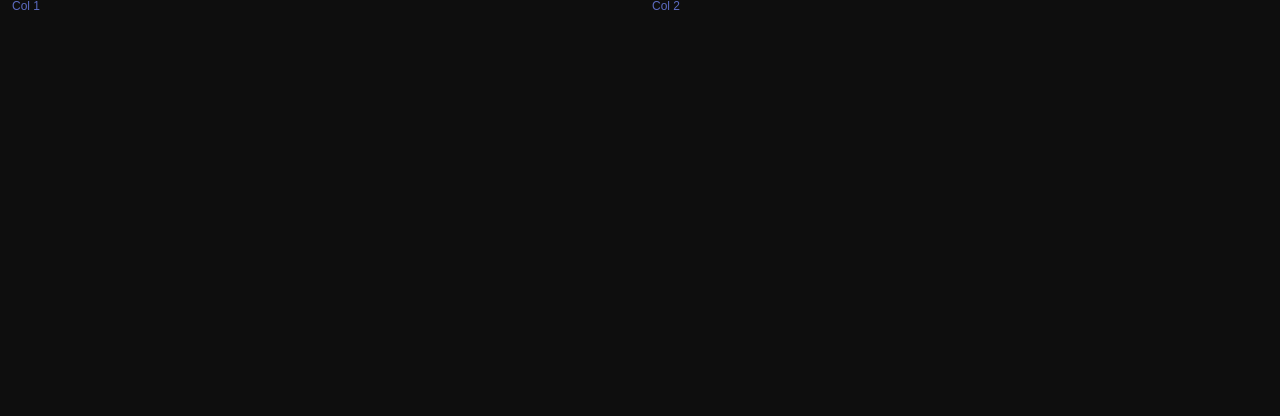
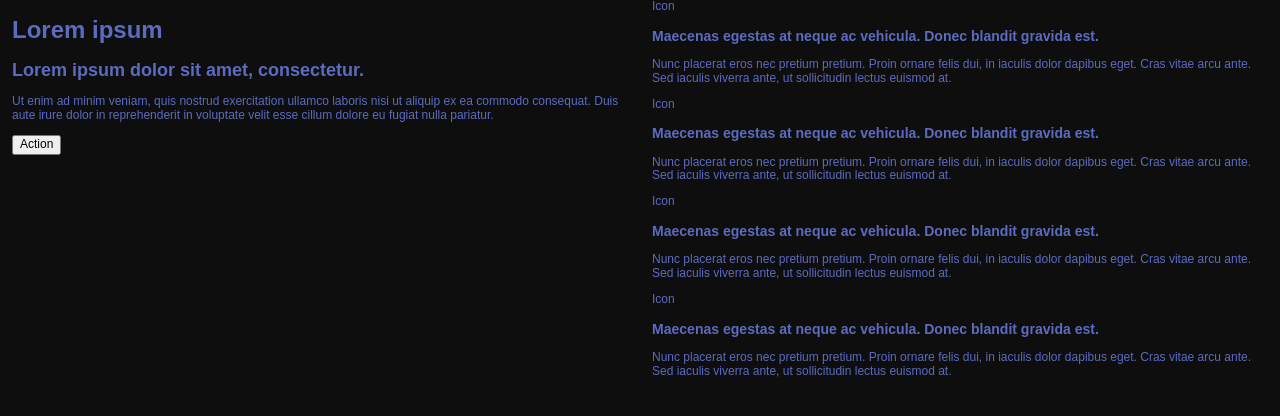
Before and after one commit to doforever/shuffle-task1, a website: page index.html in a window 1280 px wide. Drawn offline with nearby package versions, Linux system fonts and the light colour scheme; files that its build step writes are made by us from their sources.

Commit message:
Prepare html

```diff
--- a/index.html
+++ b/index.html
@@ -11,8 +11,59 @@
 <body>
   <section class="section">
     <div class="row">
-      <div class="col-sm-12 col-md-6">Col 1</div>
-      <div class="col-sm-12 col-md-6">Col 2</div>
+      <div class="col-sm-12 col-md-6">
+        <article class="section__text">
+          <h1>Lorem ipsum</h1>
+          <h2>Lorem ipsum dolor sit amet, consectetur.</h2>
+          <p>
+            Ut enim ad minim veniam, quis nostrud exercitation ullamco laboris nisi ut aliquip ex ea commodo consequat.
+            Duis aute irure dolor in reprehenderit in voluptate velit esse cillum dolore eu fugiat nulla pariatur.
+          </p>
+          <button>Action</button>
+        </article>
+      </div>
+      <div class="col-sm-12 col-md-6 section__boxes">
+        <div class="box">
+          <div class="box__icon-wrapper">
+            <div class="box__icon">Icon</div>
+          </div>
+          <h3 class="box__title">Maecenas egestas at neque ac vehicula. Donec blandit gravida est.</h3>
+          <p class="box__text">
+            Nunc placerat eros nec pretium pretium. Proin ornare felis dui, in iaculis dolor dapibus eget.
+            Cras vitae arcu ante. Sed iaculis viverra ante, ut sollicitudin lectus euismod at.
+          </p>
+        </div>
+        <div class="box">
+          <div class="box__icon-wrapper">
+            <div class="box__icon">Icon</div>
+          </div>
+          <h3 class="box__title">Maecenas egestas at neque ac vehicula. Donec blandit gravida est.</h3>
+          <p class="box__text">
+            Nunc placerat eros nec pretium pretium. Proin ornare felis dui, in iaculis dolor dapibus eget.
+            Cras vitae arcu ante. Sed iaculis viverra ante, ut sollicitudin lectus euismod at.
+          </p>
+        </div>
+        <div class="box">
+          <div class="box__icon-wrapper">
+            <div class="box__icon">Icon</div>
+          </div>
+          <h3 class="box__title">Maecenas egestas at neque ac vehicula. Donec blandit gravida est.</h3>
+          <p class="box__text">
+            Nunc placerat eros nec pretium pretium. Proin ornare felis dui, in iaculis dolor dapibus eget.
+            Cras vitae arcu ante. Sed iaculis viverra ante, ut sollicitudin lectus euismod at.
+          </p>
+        </div>
+        <div class="box">
+          <div class="box__icon-wrapper">
+            <div class="box__icon">Icon</div>
+          </div>
+          <h3 class="box__title">Maecenas egestas at neque ac vehicula. Donec blandit gravida est.</h3>
+          <p class="box__text">
+            Nunc placerat eros nec pretium pretium. Proin ornare felis dui, in iaculis dolor dapibus eget.
+            Cras vitae arcu ante. Sed iaculis viverra ante, ut sollicitudin lectus euismod at.
+          </p>
+        </div>
+      </div>
     </div>
   </section>
 </body>
```
Also changed, not shown: images/building.png (added), images/building.svg (added).
